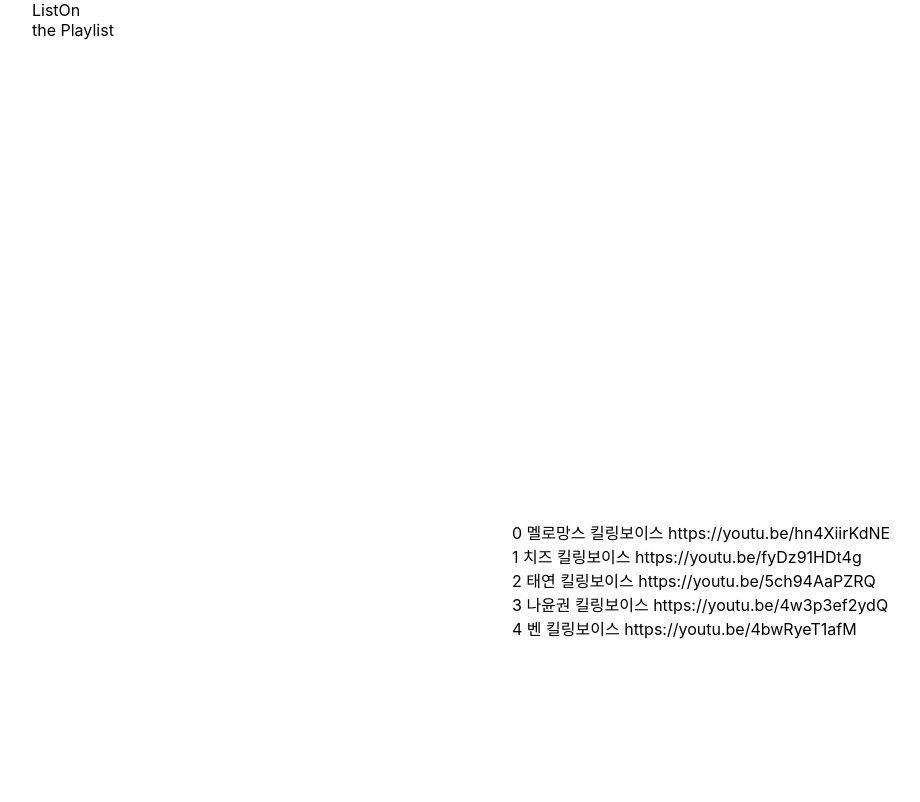
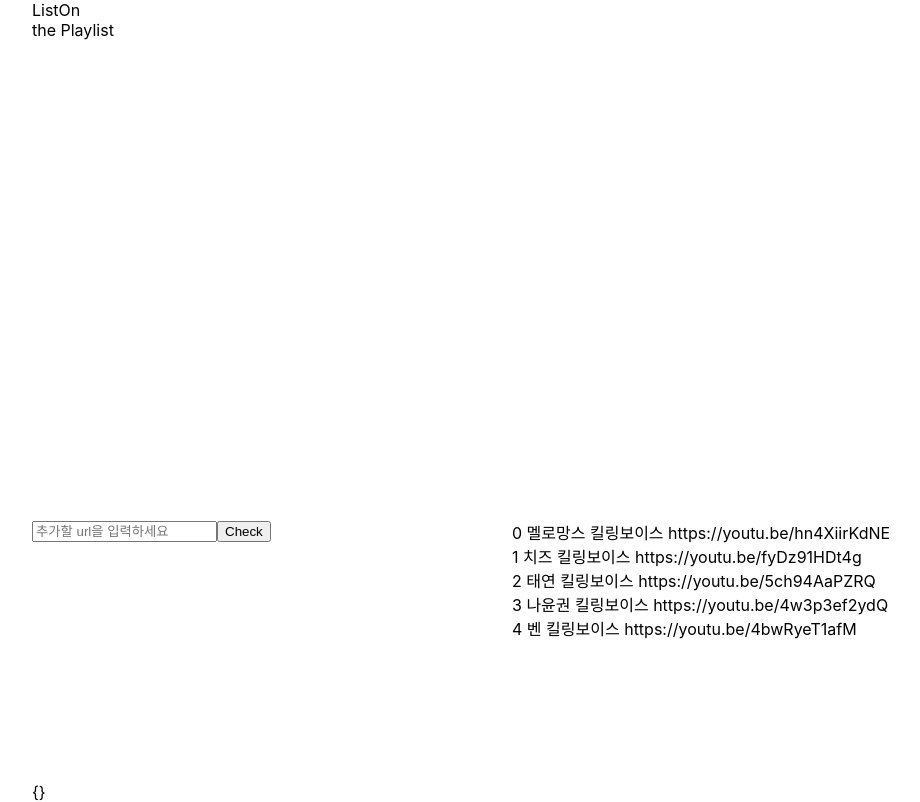
Before and after one commit to jacealan/listonsolo, a React (Create React App) app: page / in a window 1280 px wide. Shown: the whole page, without its empty margins (128-1048 px from the left). Built offline with nearby package versions, Linux system fonts and the light colour scheme; no server answers.

Commit message:
Arrange grid

```diff
--- a/src/App.js
+++ b/src/App.js
@@ -2,7 +2,10 @@ import { useState, useRef, useEffect } from 'react';
 import ReactPlayer from 'react-player/lazy';
 
 function App() {
+  const [playNumber, setPlayNumber] = useState(0)
   const [playUrl, setPlayUrl] = useState()
+  const [inputUrl, setInputUrl] = useState('')
+  const [checkUrl, setCheckUrl] = useState('')
   const playList = [
     {title: '멜로망스 킬링보이스', url: 'https://youtu.be/hn4XiirKdNE'},
     {title: '치즈 킬링보이스', url: 'https://youtu.be/fyDz91HDt4g'},
@@ -11,14 +14,14 @@ function App() {
     {title: '벤 킬링보이스', url: 'https://youtu.be/4bwRyeT1afM'},
   ]
 
-  const [info, setInfo] = useState({})
-  const getInfo = async (url) => {
+  const [inputUrlInfo, setInputUrlInfo] = useState({})
+  const getUrlInfo = async (url) => {
     const response = await fetch(`https://noembed.com/embed?dataType=json&url=${url}`)
                       .then((response) => response.json());
-    setInfo(response)
+    setInputUrlInfo(response)
   }
   useEffect(() => {
-    getInfo('https://youtu.be/fyDz91HDt4g')
+    getUrlInfo('https://youtu.be/fyDz91HDt4g')
   }, [])
 
   return (
@@ -30,11 +33,17 @@ function App() {
         <ReactPlayer url='https://youtu.be/5ch94AaPZRQ' width="960px" height="480px" />
       </div>
       <div className="play-info">
-        {info.title}
+        {inputUrlInfo.title}
       </div>
 
       <div className="add-list">
-
+        <input type="text" placeholder="추가할 url을 입력하세요" value={inputUrl} onChange={(e) => setInputUrl(e.target.value)}></input>
+        <button onClick={() => {
+          setCheckUrl(inputUrl);
+          getUrlInfo(inputUrl);
+          }}>Check</button>
+        <ReactPlayer url={checkUrl} width="480px" height="240px" />
+        <div>{JSON.stringify(inputUrlInfo)}</div>
       </div>
 
       <div classname="play-list">
@@ -72,6 +81,8 @@ function App() {
         }
         .add-list {
           grid-area: 5 / 1 / 6 / 2;
+          word-wrap: break-word;
+          max-width: 480px;
         }
 
         .play-list {
```
